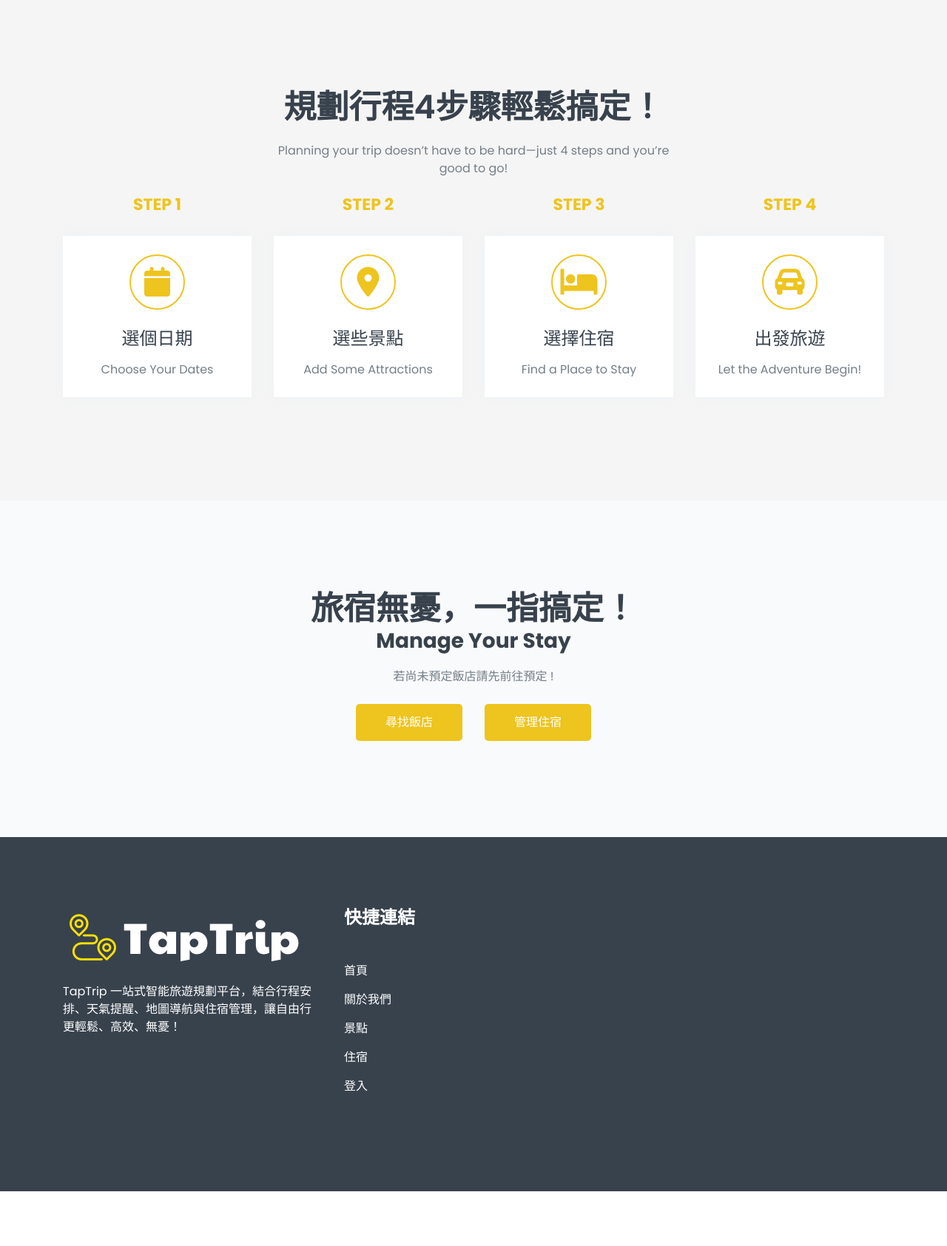
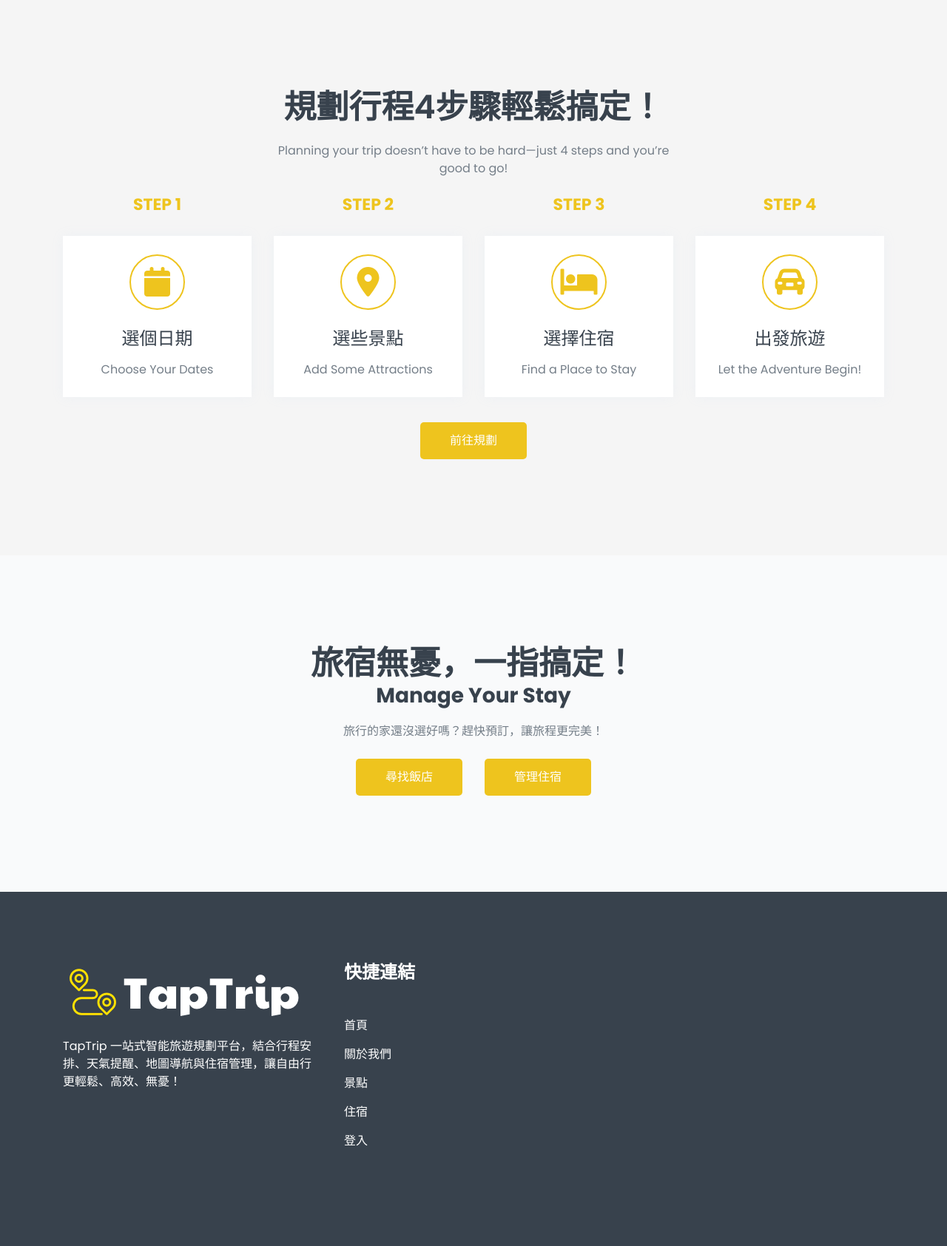
Before and after one commit to PBGlab/TapTrip, a Django app: page /home in a window 1280 px wide. Shown: the part 2805-4490 px from the top of the page at 74% size. Before the commit the page ends 4416 px from the top, so only its background shows below. Run offline with Django 5.2, Linux system fonts and the light colour scheme; data comes from the database, SQL or seed files in the repository; some libraries are stand-ins or nearby versions.

Commit message:
調整路由,增加按鈕

```diff
--- a/myapp/templates/home.html
+++ b/myapp/templates/home.html
@@ -177,7 +177,7 @@
                                 <h2 class="slider_title wow fadeInLeftBig" data-wow-duration="1.3s" data-wow-delay="0.2s">準備好和<span>TapTrip</span><br>一起探索了嗎 ?</h2>
                                 <p class="wow fadeInLeftBig" data-wow-duration="1.3s" data-wow-delay="0.5s">Hello !  Welcome to TapTrip </p>
                                 <p class="wow fadeInLeftBig" data-wow-duration="1.3s" data-wow-delay="0.5s">– Your Next Adventure Starts Here!</p>
-                                <a href="javascript:void(0)" class="main-btn wow fadeInLeftBig" data-wow-duration="1.3s" data-wow-delay="0.8s">立即規劃</a>
+                                <a href="/trips" class="main-btn wow fadeInLeftBig" data-wow-duration="1.3s" data-wow-delay="0.8s">立即規劃</a>
                             </div> <!-- slider content -->
                         </div>
                     </div> <!-- row -->
@@ -364,6 +364,12 @@
                     </div>
                 </div>
             </div> <!-- row -->
+            <!-- 新增的查看更多按鈕，置底 & 置中 -->
+            <div class="row">
+                <div class="col-12 text-center mt-4">
+                    <a href="/trips" class="main-btn">前往規劃</a>
+                </div>
+            </div>
         </div> <!-- container -->
             </section>
 
@@ -379,7 +385,7 @@
                 <div class="section_title text-center pb-25">
                     <h3 class="title">旅宿無憂，一指搞定！</h3>
                     <h3>Manage Your Stay</h3>
-                    <p>若尚未預定飯店請先前往預定 !</p>
+                    <p>旅行的家還沒選好嗎？趕快預訂，讓旅程更完美！</p>
                 </div> <!-- section title -->
             </div>
         </div> <!-- row -->
@@ -390,7 +396,7 @@
               <a href="/booking/" class="main-btn">尋找飯店</a>
             </div>
             <div class="col-auto">
-              <a href="/register/" class="main-btn">管理住宿</a>
+              <a href="/lodging" class="main-btn">管理住宿</a>
             </div>
           </div>
     </div> <!-- container -->
```
